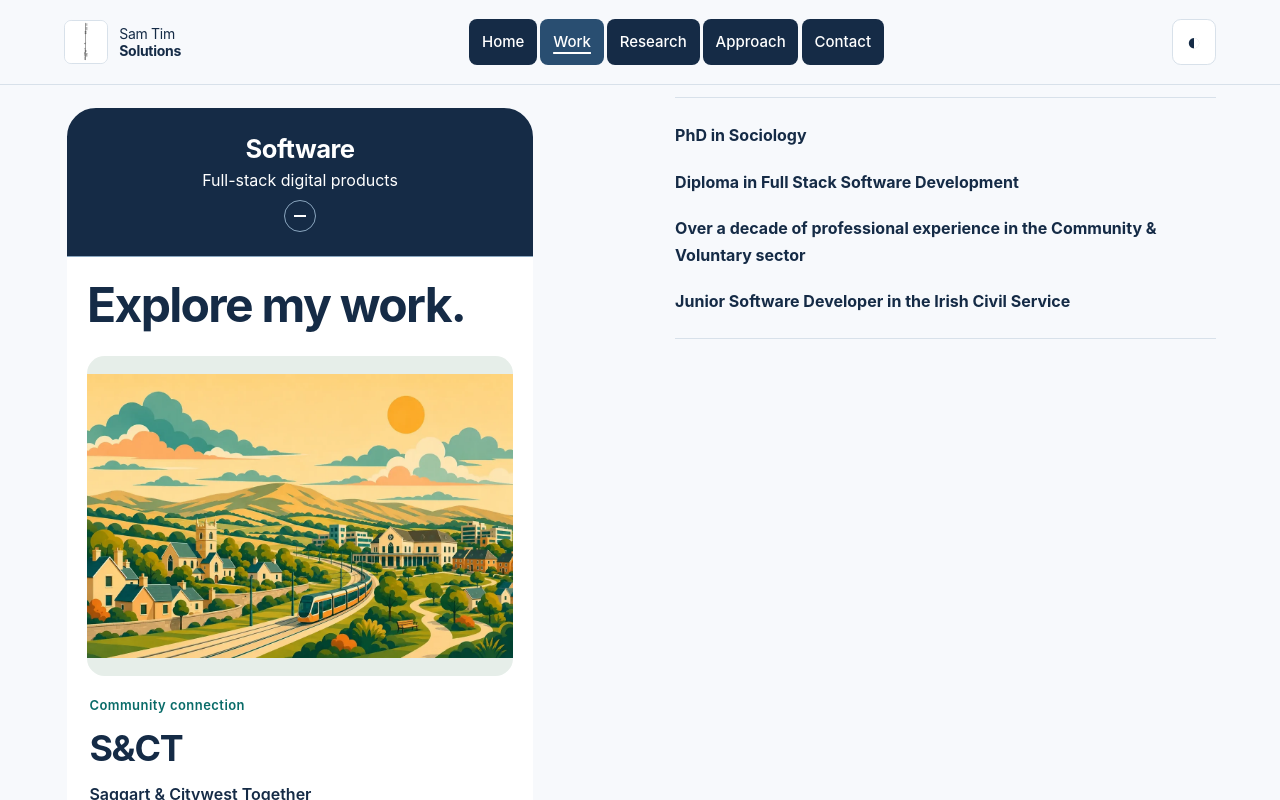
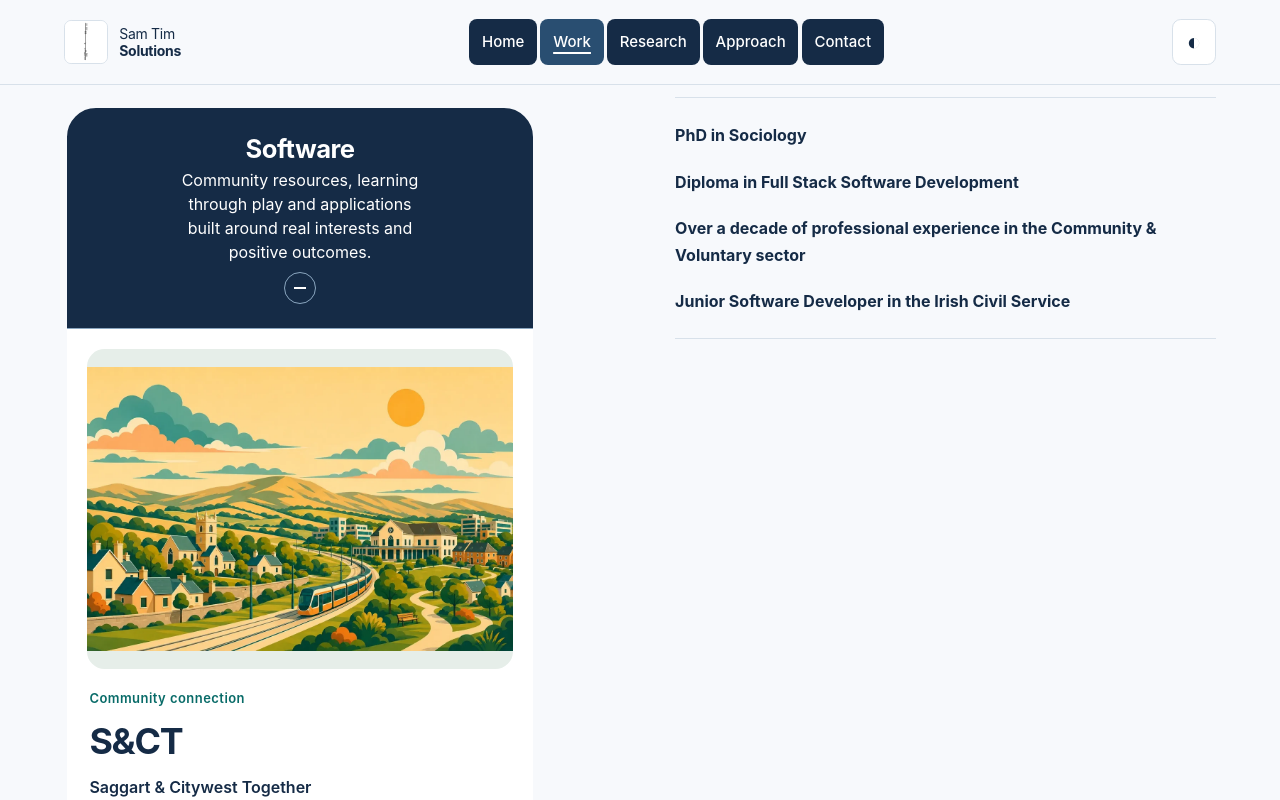
Before and after one commit to SamOBrienOlinger/SamOBrienOlinger, a website: page index.html in a window 1280 px wide. Both pictures are taken after a click on the link "Work". Shown: the part 872-1672 px from the top of the page. Drawn offline with Linux system fonts and the light colour scheme.

Commit message:
Update Software focus card description and remove repeated heading

```diff
--- a/index.html
+++ b/index.html
@@ -53,16 +53,11 @@
             <section class="approach-software" id="work" aria-labelledby="software-title">
               <details class="accordion focus-overview software-overview approach-people" id="software-panel">
                 <summary>
-                  <div class="focus-label"><h3 id="software-title">Software</h3><p>Full-stack digital products</p></div>
+                  <div class="focus-label"><h3 id="software-title">Software</h3><p>Community resources, learning through play and applications built around real interests and positive outcomes.</p></div>
                   <span class="accordion-icon" aria-hidden="true"></span>
                 </summary>
                 <div class="accordion-content">
-                  <div class="work-heading">
-                    <div>
-                      <h4 id="work-title">Explore my work.</h4>
-                    </div>
-                  </div>
-                  <div class="work-carousel" role="region" aria-roledescription="carousel" aria-labelledby="work-title" data-carousel>
+                  <div class="work-carousel" role="region" aria-roledescription="carousel" aria-labelledby="software-title" data-carousel>
                     <div class="work-track" id="work-track" tabindex="0" aria-label="Project cards. Swipe left or right, or use the arrow keys.">
                       <article class="project" data-project="sct" role="group" aria-roledescription="slide" aria-label="1 of 9: S&amp;CT">
                         <a class="project-media sct-media" href="https://samobrienolinger.github.io/saggart-and-citywest-together/" aria-label="Visit Saggart &amp; Citywest Together">
```
Also changed, not shown: tests/accordion.spec.js (+1 -1 lines), tests/responsive.spec.js (+1 -1 lines).
